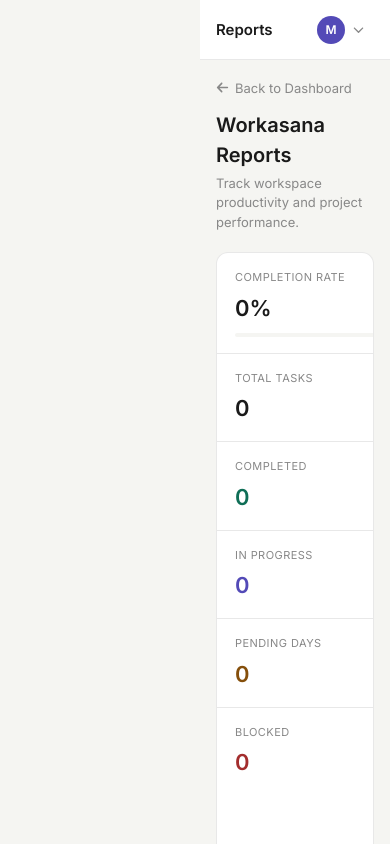
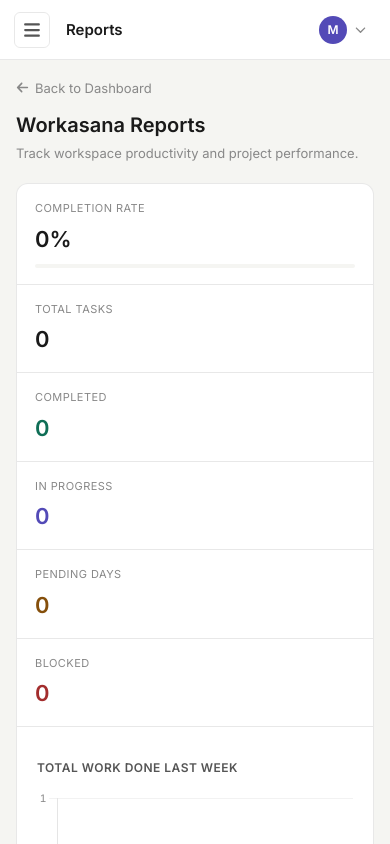
Before and after one commit to binayjy8/WORKASANA-FRONTEND, a React (Vite) app: page /reports in a window 390 px wide. Built offline with nearby package versions, Linux system fonts and the light colour scheme; no server answers; sample sign-in values are in the browser's storage.

Commit message:
bug fixing

```diff
--- a/src/styles/layout.css
+++ b/src/styles/layout.css
@@ -33,3 +33,36 @@
   padding: 24px;
   background: var(--color-bg);
 }
+
+@media (max-width: 768px) {
+  .sidebar-wrapper {
+    position: fixed;
+    top: 0;
+    left: 0;
+    height: 100vh;
+    z-index: 200;
+    transform: translateX(-100%);
+    transition: transform 0.25s ease;
+    width: var(--sidebar-width);
+  }
+
+  .sidebar-wrapper--open {
+    transform: translateX(0);
+  }
+
+  .sidebar-backdrop {
+    display: block;
+    position: fixed;
+    inset: 0;
+    background: rgba(0, 0, 0, 0.4);
+    z-index: 199;
+  }
+
+  .app-main {
+    width: 100%;
+  }
+
+  .app-content {
+    padding: 16px;
+  }
+}
--- a/src/styles/navbar.css
+++ b/src/styles/navbar.css
@@ -18,6 +18,14 @@
   color: var(--color-text-secondary);
   padding: 6px;
   border-radius: var(--radius-sm);
+}
+
+@media (max-width: 768px) {
+  .navbar__hamburger {
+    display: flex;
+    align-items: center;
+    justify-content: center;
+  }
 }
 
 .navbar__hamburger:hover {
--- a/src/styles/responsive.css
+++ b/src/styles/responsive.css
@@ -1,212 +1,124 @@
-/* ── Responsive ─────────────────────────────────────── */
+/* ── Responsive ─────────────────────────────────── */
 
-/* ─ Tablet (≤1024px) ─────────────────────────────────── */
+/* ─ Tablet (≤1024px) ─── */
 @media (max-width: 1024px) {
+  :root { --sidebar-width: 190px; }
 
-  :root {
-    --sidebar-width: 200px;
-  }
-
-  .task-board {
-    grid-template-columns: repeat(2, 1fr);
-  }
-
-  .report-charts-grid {
-    grid-template-columns: 1fr;
-  }
-
-  .task-details-grid {
-    grid-template-columns: 1fr;
-  }
+  .tk__board { grid-template-columns: repeat(2, 1fr); }
+  .rp__overview { grid-template-columns: 180px 1fr; }
+  .tdd__grid { grid-template-columns: 1fr; }
 }
 
-/* ─ Tablet narrow (≤900px) ──────────────────────────── */
+/* ─ Tablet narrow (≤900px) ─── */
 @media (max-width: 900px) {
-
-  .dashboard-stats-row {
-    grid-template-columns: repeat(2, 1fr);
-  }
-
-  .teams-stats-row {
+  .rp__stats { grid-template-columns: repeat(3, 1fr); }
+  .rp__stat--wide { grid-column: span 3; }
+  .rp__overview { grid-template-columns: 1fr; }
+  .rp__overview-stats {
+    border-right: none;
+    border-bottom: 1px solid var(--color-border);
+    display: grid;
     grid-template-columns: repeat(3, 1fr);
   }
+  .rp__stat { border-bottom: none; border-right: 1px solid var(--color-border); }
+  .rp__stat:nth-child(3n) { border-right: none; }
 
-  .projects-stats {
-    grid-template-columns: repeat(3, 1fr);
-  }
+  .rp__grid { grid-template-columns: 1fr; }
 
-  .modal-row {
-    grid-template-columns: 1fr;
-  }
+  .proj__grid { grid-template-columns: repeat(2, 1fr); }
 
-  .navbar__search input {
-    width: 130px;
-  }
+  .tmd__stats { flex-wrap: wrap; }
+  .tmd__stats .tmd__stat { min-width: calc(50% - 5px); }
 }
 
-/* ─ Mobile (≤768px) ─────────────────────────────────── */
+/* ─ Mobile (≤768px) ─── */
 @media (max-width: 768px) {
 
-  /* Sidebar hidden on mobile */
-  .sidebar {
+  /* Sidebar hidden, toggled via JS */
+  .sidebar-wrapper {
+    position: fixed;
+    top: 0; left: 0;
+    height: 100vh;
+    z-index: 200;
     transform: translateX(-100%);
     transition: transform 0.25s ease;
   }
+  .sidebar-wrapper--open { transform: translateX(0); }
 
-  .sidebar--open {
-    transform: translateX(0);
+  .sidebar-backdrop {
+    display: block;
+    position: fixed;
+    inset: 0;
+    background: rgba(0,0,0,0.4);
+    z-index: 199;
   }
 
-  .app-main {
-    margin-left: 0;
-  }
+  .navbar__hamburger { display: flex; }
+  .navbar__title p { display: none; }
+  .navbar__profile-name { display: none; }
+  .navbar__search { display: none; }
+  .navbar { padding: 0 14px; }
 
-  .app-content {
-    padding: 1rem;
-  }
-
-  /* Navbar */
-  .navbar {
-    padding: 0 1rem;
-  }
-
-  .navbar__title p {
-    display: none;
-  }
-
-  .navbar__profile-name {
-    display: none;
-  }
-
-  .navbar__search {
-    display: none;
-  }
+  .app-content { padding: 16px; }
 
   /* Dashboard */
-  .dashboard-stats-row {
-    grid-template-columns: 1fr 1fr;
-  }
+  .dash__projects { grid-template-columns: 1fr; }
+  .dash__filters { flex-wrap: wrap; }
 
-  .page-header--with-action {
-    flex-direction: column;
-    gap: 0.75rem;
-  }
+  /* Projects */
+  .proj__header { flex-direction: column; gap: 10px; }
+  .proj__stats { flex-wrap: wrap; }
+  .proj__grid { grid-template-columns: 1fr; }
 
-  .project-page-header {
-    flex-direction: column;
-    gap: 0.75rem;
-  }
+  /* Tasks */
+  .tk__header { flex-direction: column; gap: 10px; }
+  .tk__board { grid-template-columns: 1fr; }
+  .tk__filters { flex-direction: column; align-items: flex-start; }
 
-  .project-header {
-    flex-direction: column;
-    gap: 0.75rem;
-  }
+  /* Task modal bottom sheet */
+  .tk__modal-backdrop { align-items: flex-end; padding: 0; }
+  .tk__modal { border-radius: 16px 16px 0 0; max-height: 92vh; }
 
-  .tasks-header {
-    flex-direction: column;
-    gap: 0.75rem;
-  }
+  /* TaskDetails */
+  .tdd__grid { grid-template-columns: 1fr; }
+  .tdd__header-row { flex-direction: column; gap: 10px; }
+  .tdd__form-row { grid-template-columns: 1fr; }
 
-  .task-details-header {
-    flex-direction: column;
-    gap: 0.75rem;
-  }
+  /* ProjectDetails */
+  .pd__toolbar { flex-direction: column; align-items: flex-start; }
 
-  /* Task board: single column on mobile */
-  .task-board {
-    grid-template-columns: 1fr;
-  }
-
-  /* Projects grid */
-  .projects-grid {
-    grid-template-columns: 1fr;
-  }
-
-  .projects-stats {
-    grid-template-columns: 1fr 1fr;
-  }
+  /* Projects modal */
+  .proj__modal-backdrop { align-items: flex-end; padding: 0; }
+  .proj__modal { border-radius: 16px 16px 0 0; max-width: 100%; }
 
   /* Teams */
-  .teams-stats-row {
-    grid-template-columns: 1fr 1fr;
-  }
+  .tm__header { flex-direction: column; gap: 10px; }
+  .tm__modal-backdrop { align-items: flex-end; padding: 0; }
+  .tm__modal { border-radius: 16px 16px 0 0; max-width: 100%; }
 
-  .team-member-header {
-    flex-wrap: wrap;
-    gap: 0.75rem;
-  }
-
-  .team-member-stats {
-    width: 100%;
-    justify-content: flex-start;
-  }
-
-  /* Filter grid */
-  .filter-grid {
-    grid-template-columns: 1fr 1fr;
-  }
-
-  /* Modal */
-  .task-modal,
-  .project-modal {
-    max-width: 100%;
-    border-radius: 12px 12px 0 0;
-    margin-top: auto;
-  }
-
-  .modal-backdrop {
-    align-items: flex-end;
-  }
-
-  /* Project task meta */
-  .project-task-row {
-    flex-direction: column;
-    align-items: flex-start;
-    gap: 0.5rem;
-  }
-
-  .project-task-meta {
-    align-self: flex-end;
-  }
+  /* TeamDetails */
+  .tmd__stats { flex-direction: column; }
+  .tmd__toolbar { flex-direction: column; align-items: flex-start; }
 
   /* Reports */
-  .report-grid {
-    grid-template-columns: 1fr 1fr;
+  .rp__overview { grid-template-columns: 1fr; }
+  .rp__overview-stats {
+    display: grid;
+    grid-template-columns: repeat(2, 1fr);
+    border-right: none;
+    border-bottom: 1px solid var(--color-border);
   }
+  .rp__stat { border-right: 1px solid var(--color-border); border-bottom: 1px solid var(--color-border); }
+  .rp__stat:nth-child(even) { border-right: none; }
+  .rp__grid { grid-template-columns: 1fr; }
 }
 
-/* ─ Small mobile (≤480px) ───────────────────────────── */
+/* ─ Small mobile (≤480px) ─── */
 @media (max-width: 480px) {
-
-  .dashboard-stats-row {
-    grid-template-columns: 1fr 1fr;
-  }
-
-  .projects-stats {
-    grid-template-columns: 1fr;
-  }
-
-  .teams-stats-row {
-    grid-template-columns: 1fr;
-  }
-
-  .filter-grid {
-    grid-template-columns: 1fr;
-  }
-
-  .report-grid {
-    grid-template-columns: 1fr;
-  }
-
-  .modal-owners-grid {
-    gap: 0.35rem;
-  }
-
-  .task-card__actions {
-    flex-wrap: wrap;
-  }
-
-  .project-stats-row {
-    flex-direction: column;
-  }
+  .proj__stats { flex-direction: column; }
+  .rp__overview-stats { grid-template-columns: 1fr; }
+  .rp__stat { border-right: none; }
+  .tmd__form-row { grid-template-columns: 1fr; }
+  .tk__form-row { grid-template-columns: 1fr; }
+  .tdd__form-row { grid-template-columns: 1fr; }
 }
```
